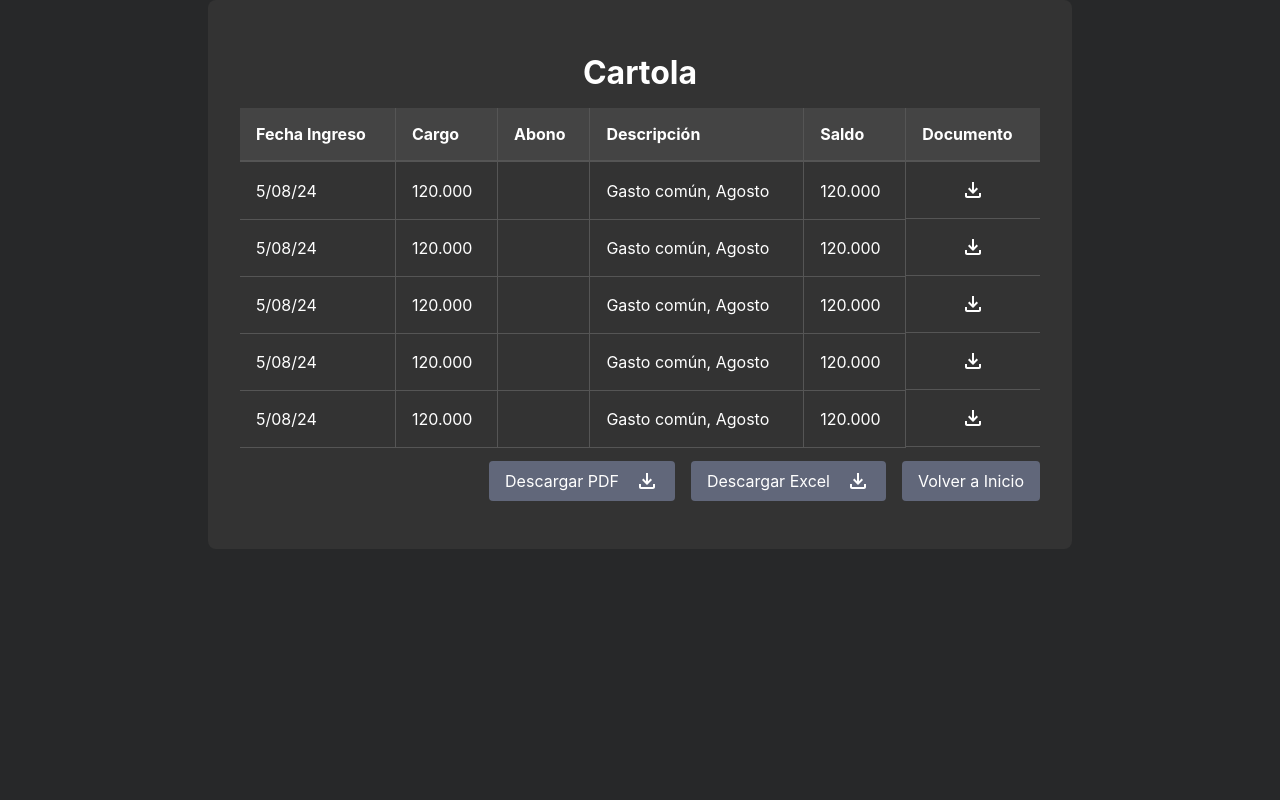
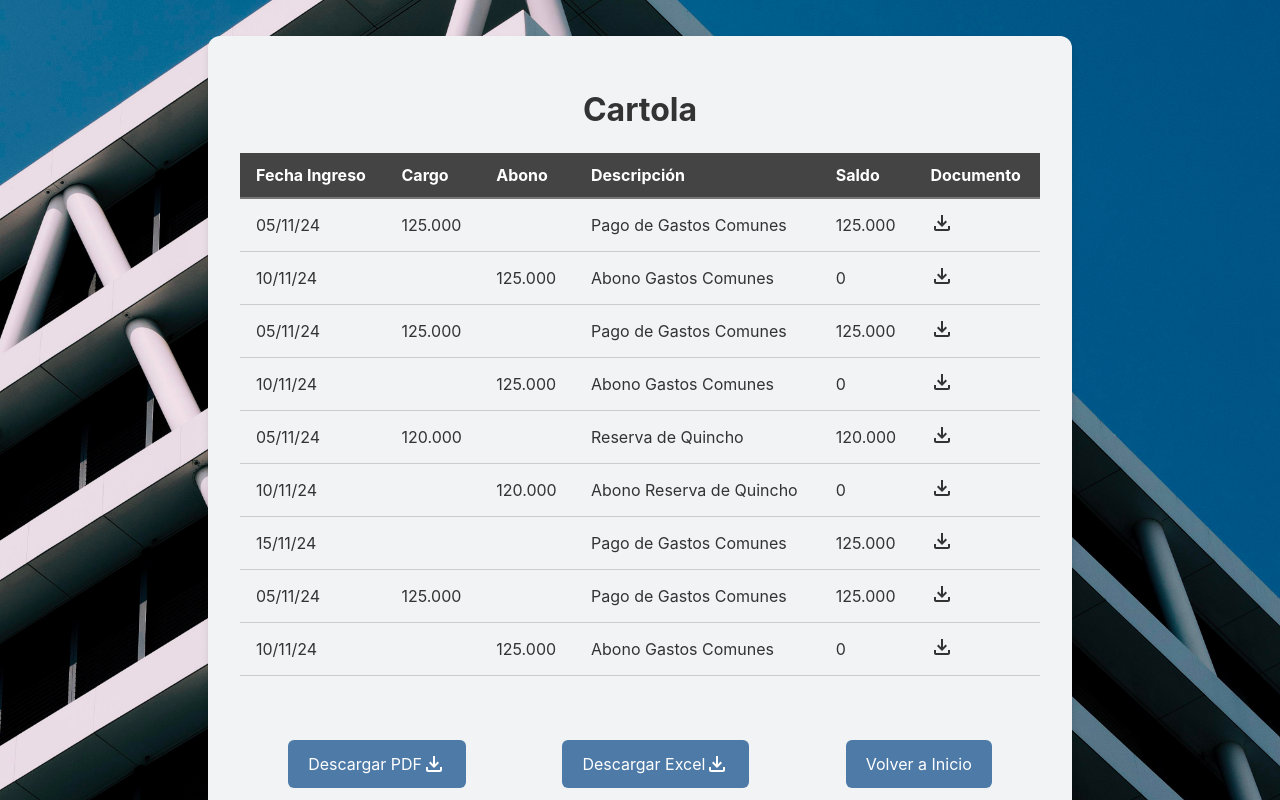
Before and after one commit to retamaish/INF322-DIU-ComunidadEdificio, a React app: page /cartola in a window 1280 px wide. Built offline with nearby package versions, Linux system fonts and the light colour scheme; the HTML template or start-up script is replaced by a standard one.

Commit message:
Update AccountStatement.jsx

```diff
--- a/src/pages/AccountStatement.jsx
+++ b/src/pages/AccountStatement.jsx
@@ -1,6 +1,7 @@
 import React from 'react'
 import { useNavigate } from 'react-router-dom'
 import FileDownloadOutlinedIcon from '@mui/icons-material/FileDownloadOutlined'
+import DefaultBackground from '../assets/stockphotobuilding.jpg'
 
 export const AccountStatement = () => {
   const navigate = useNavigate()
@@ -9,90 +10,202 @@ export const AccountStatement = () => {
     window.alert(`Descarga realizada: ${type}`)
   }
 
+  const handleDocumentDownload = () => {
+    window.alert('Documento descargado')
+  }
+
   return (
-    <div className='account-statement__container'>
-      <h1 className='account-statement__title'>Cartola</h1>
-      <table className='account-statement__table'>
+    <div
+      className='account-statement'
+      style={{
+        display: 'flex',
+        backgroundImage: `url(${DefaultBackground})`,
+        backgroundSize: 'cover',
+        backgroundPosition: 'center',
+        height: '100vh',
+        transition: 'background-image 0.5s ease',
+        justifyContent: 'center',
+        alignItems: 'center',
+        padding: '2rem'
+      }}
+    >
+      <div
+        style={{
+          display: 'flex',
+          flexDirection: 'column',
+          backgroundColor: '#f2f3f4',
+          borderRadius: '12px',
+          padding: '2rem',
+          boxShadow: '0 4px 6px rgba(0, 0, 0, 0.1)',
+          color: '#333',
+          width: '80%',
+          maxWidth: '800px',
+          margin: '2rem 0',
+          overflow: 'hidden'
+        }}
+      >
+        <h1
+          className='account-statement__title'
+          style={{
+            fontSize: '2rem',
+            fontWeight: 'bold',
+            marginBottom: '1.5rem',
+            textAlign: 'center'
+          }}
+        >
+          Cartola
+        </h1>
+        <table
+          className='account-statement__table'
+          style={{
+            width: '100%',
+            borderCollapse: 'collapse',
+            marginBottom: '2rem'
+          }}
+        >
           <thead>
             <tr>
-            <th>Fecha Ingreso</th>
-            <th>Cargo</th>
-            <th>Abono</th>
-            <th>Descripción</th>
-            <th>Saldo</th>
-            <th>Documento</th>
+              <th style={headerStyle}>Fecha Ingreso</th>
+              <th style={headerStyle}>Cargo</th>
+              <th style={headerStyle}>Abono</th>
+              <th style={headerStyle}>Descripción</th>
+              <th style={headerStyle}>Saldo</th>
+              <th style={headerStyle}>Documento</th>
             </tr>
           </thead>
           <tbody>
-          <tr>
-            <td>5/08/24</td>
-            <td>120.000</td>
-            <td />
-            <td>Gasto común, Agosto</td>
-            <td>120.000</td>
-            <td className='document-icon-cell'>
-              <FileDownloadOutlinedIcon className='icon' aria-label='Descargar Documento' />
+            {[...Array(5)].map((_, index) => {
+              if (index === 2) {
+                // Fila para "Reserva de Quincho" con cargo y abono separados
+                return (
+                  <>
+                    <tr key={index} style={rowStyle}>
+                      <td style={cellStyle}>05/11/24</td>
+                      <td style={cellStyle}>120.000</td>
+                      <td style={cellStyle}></td>
+                      <td style={cellStyle}>Reserva de Quincho</td>
+                      <td style={cellStyle}>120.000</td>
+                      <td style={cellStyle} className='document-icon-cell'>
+                        <FileDownloadOutlinedIcon className='icon' aria-label='Descargar Documento' onClick={handleDocumentDownload} />
                       </td>
                     </tr>
-          <tr>
-            <td>5/08/24</td>
-            <td>120.000</td>
-            <td />
-            <td>Gasto común, Agosto</td>
-            <td>120.000</td>
-            <td className='document-icon-cell'>
-              <FileDownloadOutlinedIcon className='icon' aria-label='Descargar Documento' />
+                    <tr style={rowStyle}>
+                      <td style={cellStyle}>10/11/24</td>
+                      <td style={cellStyle}></td>
+                      <td style={cellStyle}>120.000</td>
+                      <td style={cellStyle}>Abono Reserva de Quincho</td>
+                      <td style={cellStyle}>0</td>
+                      <td style={cellStyle} className='document-icon-cell'>
+                        <FileDownloadOutlinedIcon className='icon' aria-label='Descargar Documento' onClick={handleDocumentDownload} />
                       </td>
                     </tr>
-          <tr>
-            <td>5/08/24</td>
-            <td>120.000</td>
-            <td />
-            <td>Gasto común, Agosto</td>
-            <td>120.000</td>
-            <td className='document-icon-cell'>
-              <FileDownloadOutlinedIcon className='icon' aria-label='Descargar Documento' />
+                  </>
+                )
+              }
+              // Fila para "Pago de Gastos Comunes" con cargo y abono
+              if (index !== 3) {
+                return (
+                  <>
+                    <tr key={index} style={rowStyle}>
+                      <td style={cellStyle}>05/11/24</td>
+                      <td style={cellStyle}>125.000</td>
+                      <td style={cellStyle}></td>
+                      <td style={cellStyle}>Pago de Gastos Comunes</td>
+                      <td style={cellStyle}>125.000</td>
+                      <td style={cellStyle} className='document-icon-cell'>
+                        <FileDownloadOutlinedIcon className='icon' aria-label='Descargar Documento' onClick={handleDocumentDownload} />
                       </td>
                     </tr>
-          <tr>
-            <td>5/08/24</td>
-            <td>120.000</td>
-            <td />
-            <td>Gasto común, Agosto</td>
-            <td>120.000</td>
-            <td className='document-icon-cell'>
-              <FileDownloadOutlinedIcon className='icon' aria-label='Descargar Documento' />
+                    <tr style={rowStyle}>
+                      <td style={cellStyle}>10/11/24</td>
+                      <td style={cellStyle}></td>
+                      <td style={cellStyle}>125.000</td>
+                      <td style={cellStyle}>Abono Gastos Comunes</td>
+                      <td style={cellStyle}>0</td>
+                      <td style={cellStyle} className='document-icon-cell'>
+                        <FileDownloadOutlinedIcon className='icon' aria-label='Descargar Documento' onClick={handleDocumentDownload} />
                       </td>
                     </tr>
-          <tr>
-            <td>5/08/24</td>
-            <td>120.000</td>
-            <td />
-            <td>Gasto común, Agosto</td>
-            <td>120.000</td>
-            <td className='document-icon-cell'>
-              <FileDownloadOutlinedIcon className='icon' aria-label='Descargar Documento' />
+                  </>
+                )
+              }
+
+              return (
+                <tr key={index} style={rowStyle}>
+                  <td style={cellStyle}>15/11/24</td>
+                  <td style={cellStyle}></td>
+                  <td style={cellStyle}></td>
+                  <td style={cellStyle}>Pago de Gastos Comunes</td>
+                  <td style={cellStyle}>125.000</td>
+                  <td style={cellStyle} className='document-icon-cell'>
+                    <FileDownloadOutlinedIcon className='icon' aria-label='Descargar Documento' onClick={handleDocumentDownload} />
                   </td>
                 </tr>
+              )
+            })}
           </tbody>
         </table>
-      <div className='download-buttons'>
+        <div
+          className='download-buttons'
+          style={{
+            display: 'flex',
+            justifyContent: 'space-around',
+            marginTop: '1.5rem'
+          }}
+        >
           <button
             className='download-button'
+            style={buttonStyle('#4d7aa7')}
             onClick={() => handleDownload('PDF')}
           >
             Descargar PDF <FileDownloadOutlinedIcon className='icon' />
           </button>
           <button
             className='download-button'
+            style={buttonStyle('#4d7aa7')}
             onClick={() => handleDownload('Excel')}
           >
             Descargar Excel <FileDownloadOutlinedIcon className='icon' />
           </button>
-        <button className='download-button' onClick={() => navigate('/')}>
+          <button
+            className='download-button'
+            style={buttonStyle('#4d7aa7')}
+            onClick={() => navigate('/')}
+          >
             Volver a Inicio
           </button>
         </div>
       </div>
+    </div>
   )
 }
+
+const headerStyle = {
+  backgroundColor: '#444',
+  color: '#fff',
+  padding: '0.75rem 1rem',
+  textAlign: 'left',
+  borderBottom: '2px solid #777'
+}
+
+const rowStyle = {
+  borderBottom: '1px solid #ccc'
+}
+
+const cellStyle = {
+  padding: '0.75rem 1rem',
+  textAlign: 'left'
+}
+
+const buttonStyle = (backgroundColor) => ({
+  backgroundColor,
+  color: '#fff',
+  border: 'none',
+  padding: '0.75rem 1.25rem',
+  margin: '0.5rem',
+  borderRadius: '6px',
+  cursor: 'pointer',
+  transition: 'background-color 0.3s ease',
+  display: 'flex',
+  alignItems: 'center'
+})
```
Lines whose indentation alone changed are shown as unchanged.
